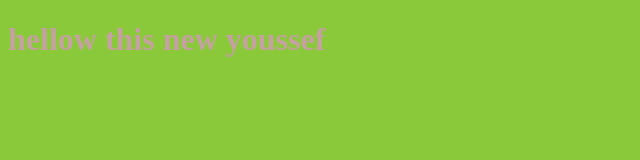
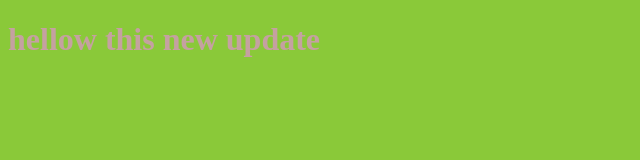
Before and after one commit to Asalia6020/myproject, a plain HTML site: page index.html in a window 1280 px wide. Shown: the full height of the page, 0-640 px from the left. Drawn offline with Linux system fonts and the light colour scheme.

Commit message:
modify html file

```diff
--- a/index.html
+++ b/index.html
@@ -7,7 +7,7 @@
     <link rel="stylesheet" href="style.css">
 </head>
 <body>
-    <h1>hellow this new youssef</h1>
+    <h1>hellow this new update </h1>
     <script src="app.js"></script>
 </body>
 </html>
```
